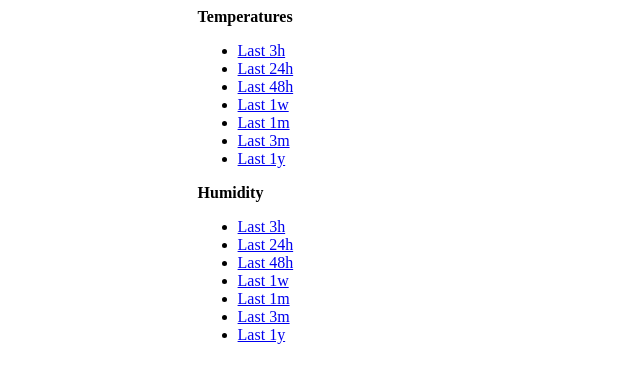
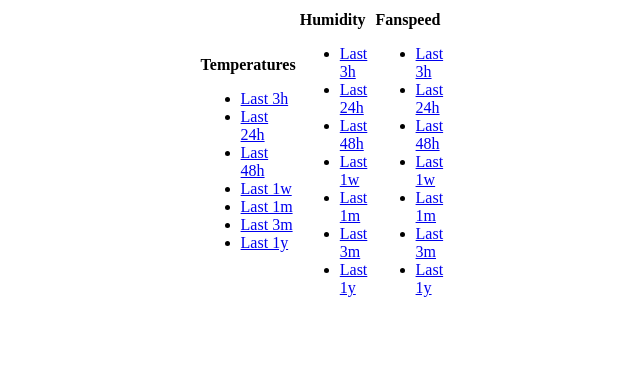
Before and after one commit to brueni/temperature-humidity-monitor, a PHP site: page /index.php in a window 1280 px wide. Shown: the top 383 px of the page, without its empty margins (316-956 px from the left). Run offline with PHP 8.4, Linux system fonts and the light colour scheme; some libraries are stand-ins or nearby versions.

Commit message:
added Fanspeed-Section

```diff
--- a/www/index.php
+++ b/www/index.php
@@ -38,7 +38,6 @@
 		                };
 		            });
 		        });
-
 		        options.title.text = "Temperatures of the last xyh"
 		        $.each(series, function(index) {
 		            options.series.push(series[index]);
@@ -52,6 +51,8 @@
 	<body>
 		<div id="site">
 			<div id="navigation" style="width: 20%; heigth:400px; margin: 0 auto">
+			<table><tr>
+				<td>
 				<b>Temperatures</b><br>
 				<ul>
 					<li><a href="?t3h">Last 3h</a></li>
@@ -62,6 +63,7 @@
 					<li><a href="?t3m">Last 3m</a></li>
 					<li><a href="?t1y">Last 1y</a></li>
 				</ul>
+				</td><td>
 				<b>Humidity</b><br>
                                 <ul>
                                         <li><a href="?h3h">Last 3h</a></li>
@@ -72,6 +74,19 @@
                                         <li><a href="?h3m">Last 3m</a></li>
                                         <li><a href="?h1y">Last 1y</a></li>
                                 </ul>
+				</td><td>
+				<b>Fanspeed</b><br>
+                                <ul>
+                                        <li><a href="?f3h">Last 3h</a></li>
+                                        <li><a href="?f24h">Last 24h</a></li>
+                                        <li><a href="?f48h">Last 48h</a></li>
+                                        <li><a href="?f1w">Last 1w</a></li>
+                                        <li><a href="?f1m">Last 1m</a></li>
+                                        <li><a href="?f3m">Last 3m</a></li>
+                                        <li><a href="?f1y">Last 1y</a></li>
+                                </ul>
+				</td>
+			</tr></table>
 
 			</div>
 			<div id="container" style="width: 80%; height: 400px; margin: 0 auto"></div>
```
